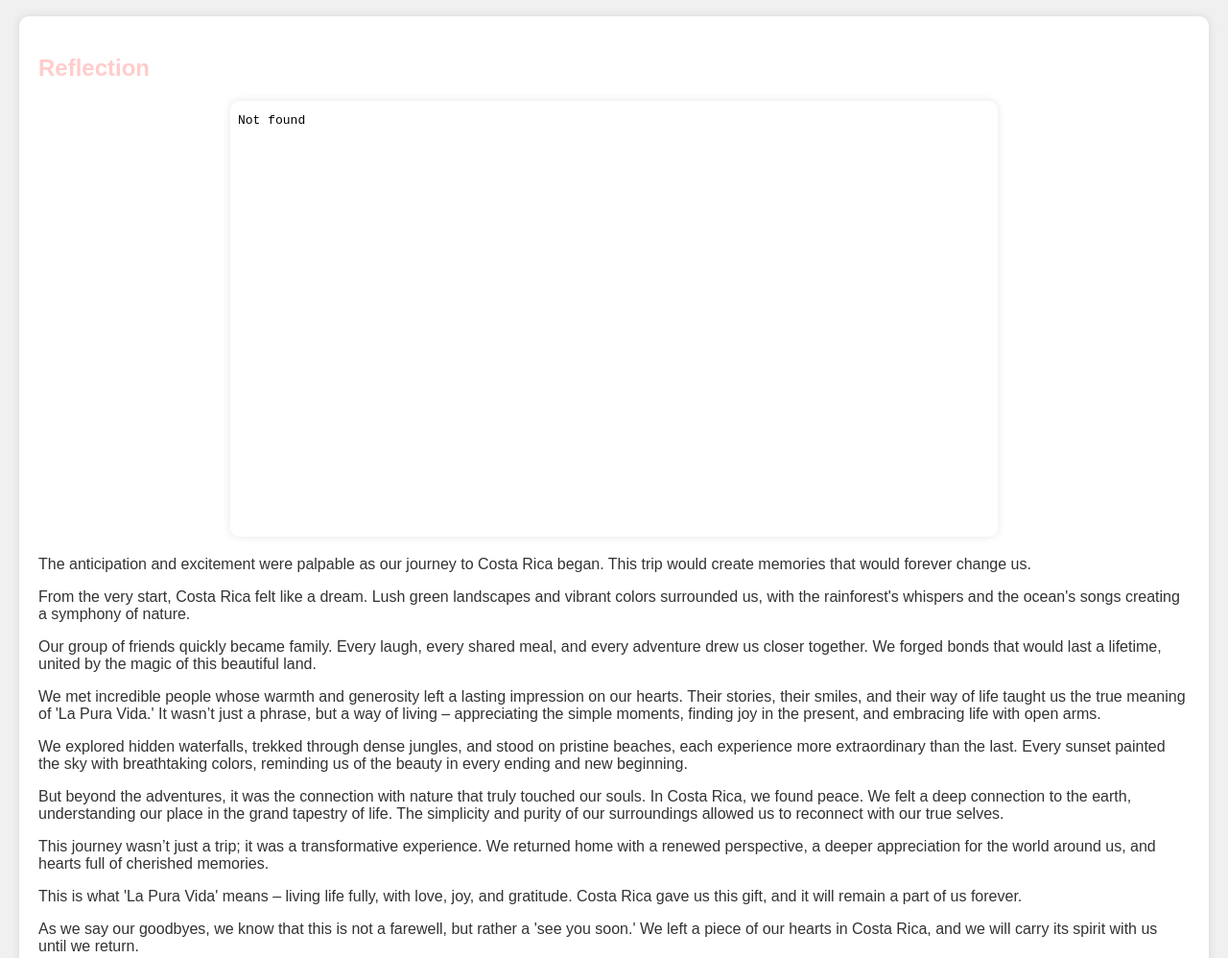
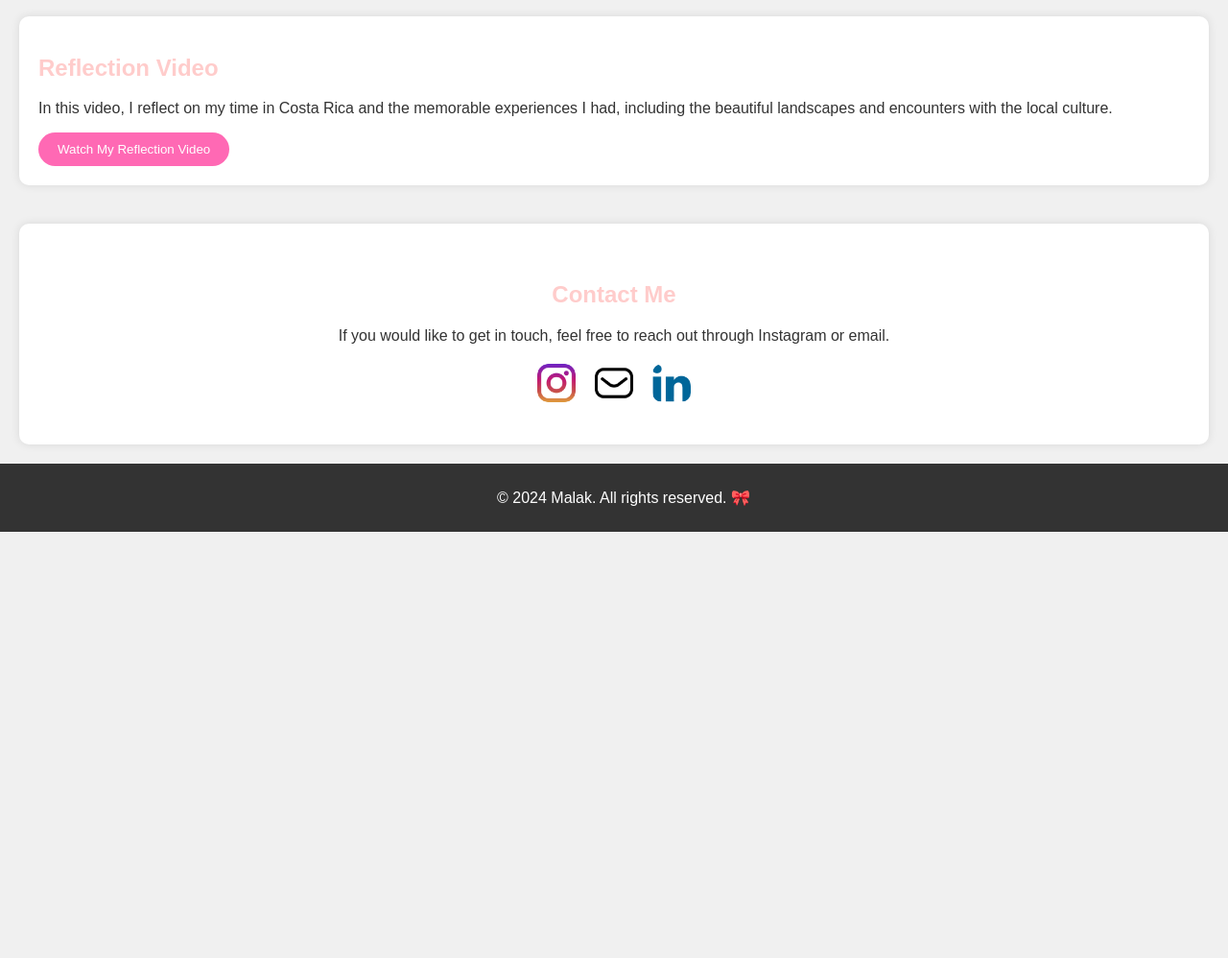
Before and after one commit to itsmaluu/Costa-Rica-24, a plain HTML site: page index.html in a window 1280 px wide. Shown: the part 5420-6418 px from the top of the page at 96% size. After the commit the page ends 5974 px from the top, so only its background shows below. Drawn offline with nearby package versions, Linux system fonts and the light colour scheme.

Commit message:
index.html

```diff
--- a/index.html
+++ b/index.html
@@ -241,26 +241,10 @@
 
 
 
-
-    <section id="reflection">
-        <h2>Reflection</h2>
-
-    <!-- Video Embed -->
-    <div class="video-container">
-
-        <iframe src="video.mp4" frameborder="0" allowfullscreen></iframe>
-    </div>
-
-    <!-- Reflection Text -->
-    <p>The anticipation and excitement were palpable as our journey to Costa Rica began. This trip would create memories that would forever change us.</p>
-    <p>From the very start, Costa Rica felt like a dream. Lush green landscapes and vibrant colors surrounded us, with the rainforest's whispers and the ocean's songs creating a symphony of nature.</p>
-    <p>Our group of friends quickly became family. Every laugh, every shared meal, and every adventure drew us closer together. We forged bonds that would last a lifetime, united by the magic of this beautiful land.</p>
-    <p>We met incredible people whose warmth and generosity left a lasting impression on our hearts. Their stories, their smiles, and their way of life taught us the true meaning of 'La Pura Vida.' It wasn’t just a phrase, but a way of living – appreciating the simple moments, finding joy in the present, and embracing life with open arms.</p>
-    <p>We explored hidden waterfalls, trekked through dense jungles, and stood on pristine beaches, each experience more extraordinary than the last. Every sunset painted the sky with breathtaking colors, reminding us of the beauty in every ending and new beginning.</p>
-    <p>But beyond the adventures, it was the connection with nature that truly touched our souls. In Costa Rica, we found peace. We felt a deep connection to the earth, understanding our place in the grand tapestry of life. The simplicity and purity of our surroundings allowed us to reconnect with our true selves.</p>
-    <p>This journey wasn’t just a trip; it was a transformative experience. We returned home with a renewed perspective, a deeper appreciation for the world around us, and hearts full of cherished memories.</p>
-    <p>This is what 'La Pura Vida' means – living life fully, with love, joy, and gratitude. Costa Rica gave us this gift, and it will remain a part of us forever.</p>
-    <p>As we say our goodbyes, we know that this is not a farewell, but rather a 'see you soon.' We left a piece of our hearts in Costa Rica, and we will carry its spirit with us until we return.</p>
+<section id="reflection">
+    <h2>Reflection Video</h2>
+    <p>In this video, I reflect on my time in Costa Rica and the memorable experiences I had, including the beautiful landscapes and encounters with the local culture.</p>
+    <button class="ribbon-button" onclick="window.open('https://www.youtube.com/watch?v=YL0X5G241iA')">Watch My Reflection Video</button>
 </section>
 
 
```
